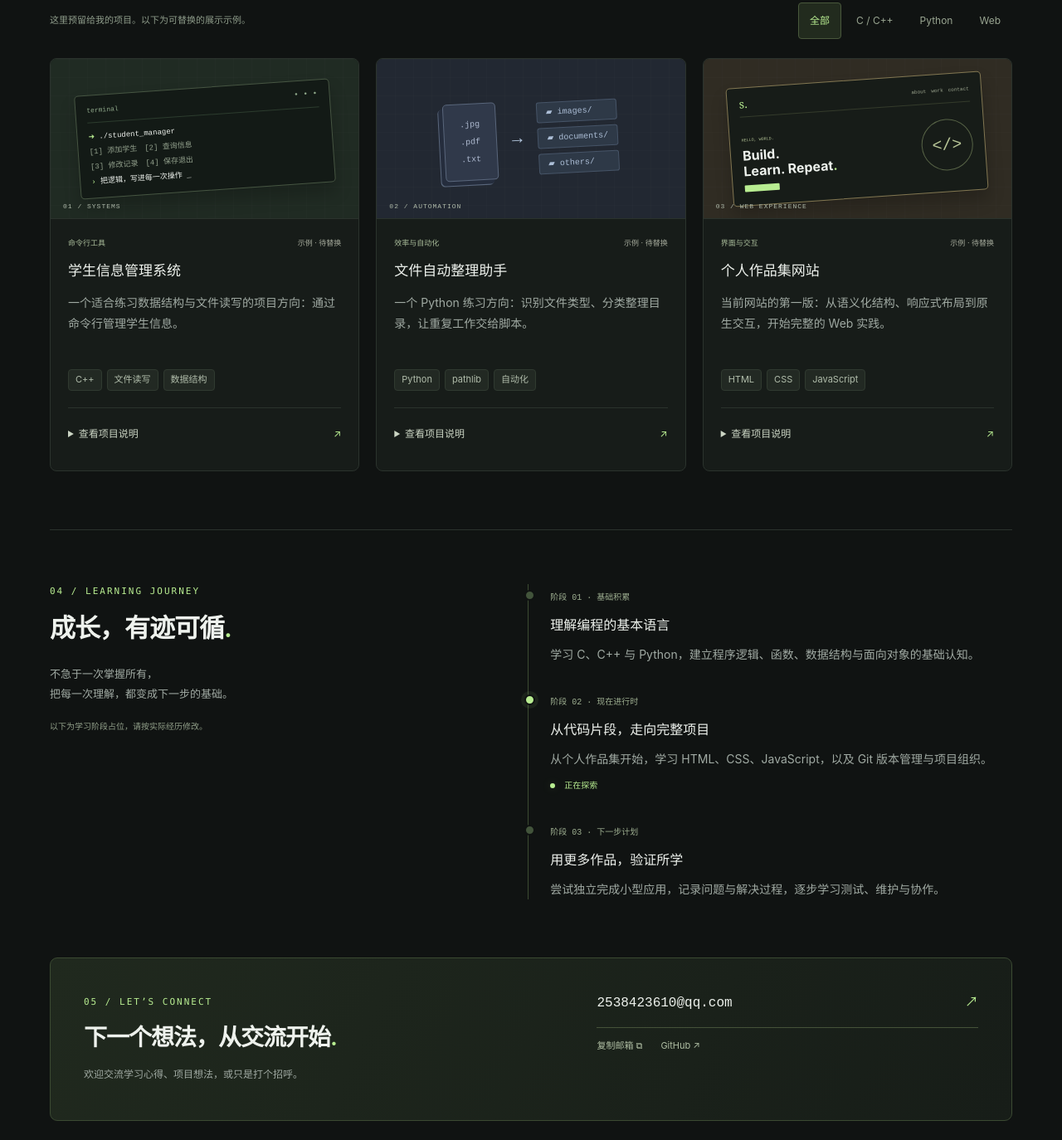
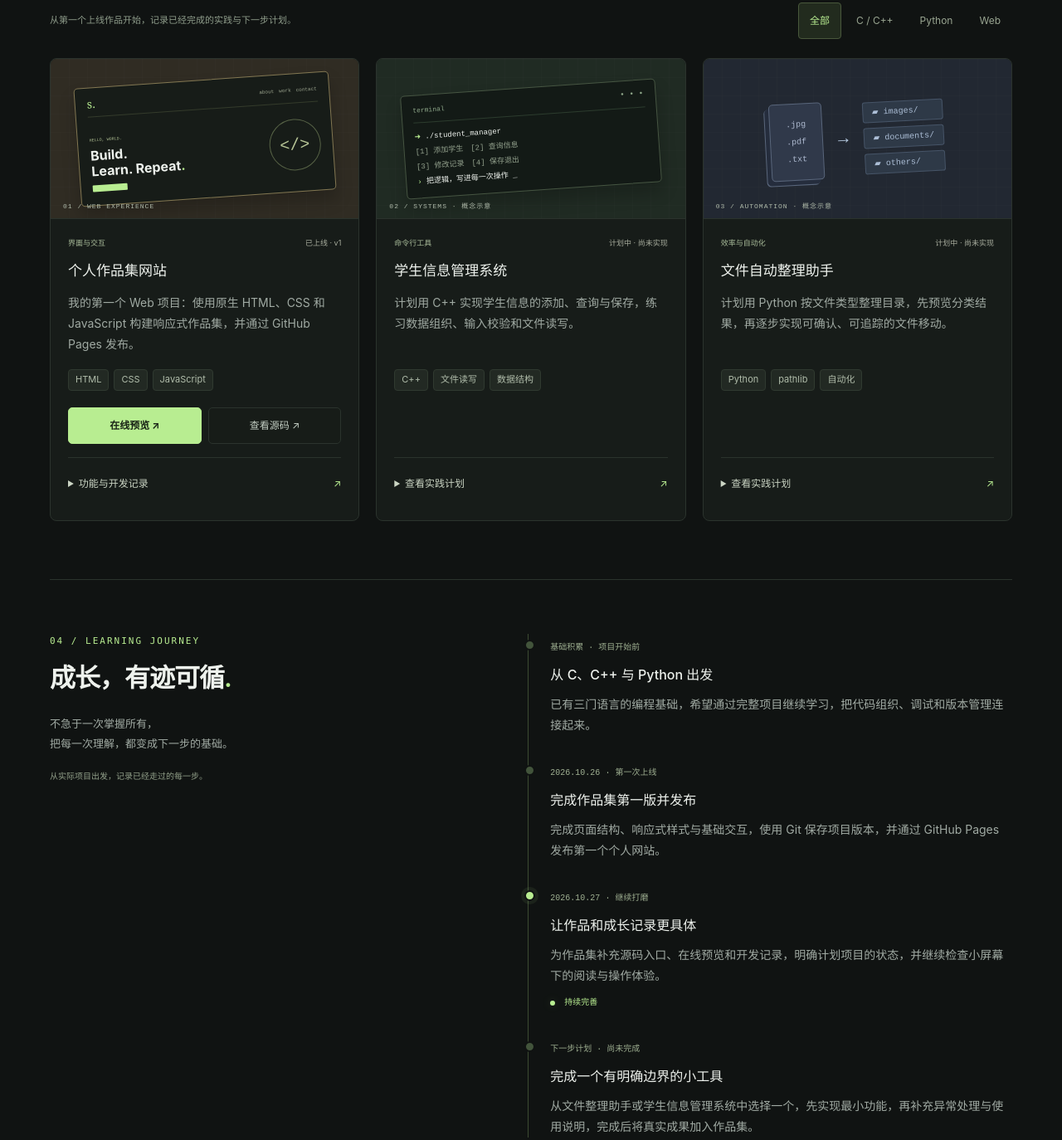
Before and after one commit to Sakura-Dt/Sakura-Dt.github.io, a plain HTML site: page index.html in a window 1280 px wide. Shown: the part 1878-3252 px from the top of the page at 83% size. Drawn offline with Linux system fonts and the light colour scheme.

Commit message:
feat: refine project showcase and learning milestones

```diff
--- a/assets/css/style.css
+++ b/assets/css/style.css
@@ -155,6 +155,9 @@ h3 { font-size: 17px; font-weight: 550; }
 .project-body .tags { margin-top: 17px; }
 details { border-top: 1px solid var(--border); margin-top: auto; padding-top: 10px; font-size: 12px; }
 .project-body .tags { margin-bottom: 20px; }
+/* 项目入口保持可见；允许窄屏或较长链接文字自动换行。 */
+.project-links { display: flex; flex-wrap: wrap; gap: 8px; margin-bottom: 16px; }
+.project-links .button { flex: 1 1 110px; min-height: 44px; padding: 8px 12px; font-size: 12px; }
 summary { min-height: 44px; padding-block: 10px; cursor: pointer; color: #cbd5c4; }
 summary span { float: right; color: var(--accent); }
 details p { margin-top: 12px; color: var(--muted); font-size: 14px; }
@@ -167,7 +170,7 @@ details p { margin-top: 12px; color: var(--muted); font-size: 14px; }
 .timeline li { position: relative; padding-bottom: 29px; }
 .timeline li:last-child { padding-bottom: 0; }
 .timeline li::before { position: absolute; content: ""; left: -31px; top: 7px; width: 9px; height: 9px; border-radius: 50%; background: #42543b; border: 2px solid var(--bg); }
-.timeline li:nth-child(2)::before { background: var(--accent); box-shadow: 0 0 0 4px #b8ed9112; }
+.timeline li:has(.current-label)::before { background: var(--accent); box-shadow: 0 0 0 4px #b8ed9112; }
 .timeline-phase { font: 10px ui-monospace, monospace; color: #9eaf91; }
 .timeline h3 { font-size: 16px; margin-top: 8px; }
 .timeline p { font-size: 14px; color: var(--muted); margin-top: 8px; }
--- a/index.html
+++ b/index.html
@@ -147,7 +147,7 @@ me.build(<span class="code-green">"something meaningful"</span>)<span class="acc
           <span class="section-aside">FROM LEARNING TO BUILDING</span>
         </div>
         <div class="project-toolbar">
-          <p>这里预留给我的项目。以下为可替换的展示示例。</p>
+          <p>从第一个上线作品开始，记录已经完成的实践与下一步计划。</p>
           <div class="filters" role="group" aria-label="按技术筛选项目">
             <button type="button" data-filter="all" aria-pressed="true">全部</button>
             <button type="button" data-filter="systems" aria-pressed="false">C / C++</button>
@@ -156,61 +156,8 @@ me.build(<span class="code-green">"something meaningful"</span>)<span class="acc
           </div>
         </div>
         <p id="filter-status" class="sr-only" aria-live="polite"></p>
-        <!-- TODO：将示例替换为真实项目，完成后添加真实仓库链接。 -->
+        <!-- TODO：计划中的两个练习项目完成后，再更新状态并添加真实仓库链接。 -->
         <div class="projects-grid">
-          <article class="project-card reveal" data-category="systems">
-            <div class="project-preview preview-system" aria-hidden="true">
-              <div class="terminal-mini">
-                <div class="mini-title">
-                  terminal <span>● ● ●</span>
-                </div>
-                <p><span>➜</span> ./student_manager</p>
-                <p class="terminal-muted">[1] 添加学生　[2] 查询信息</p>
-                <p class="terminal-muted">[3] 修改记录　[4] 保存退出</p>
-                <p><span>›</span> 把逻辑，写进每一次操作 _</p>
-              </div>
-              <span class="preview-index">01 / SYSTEMS</span>
-            </div>
-            <div class="project-body">
-              <div class="project-meta">
-                <span>命令行工具</span><span>示例 · 待替换</span>
-              </div>
-              <h3>学生信息管理系统</h3>
-              <p>一个适合练习数据结构与文件读写的项目方向：通过命令行管理学生信息。</p>
-              <div class="tags">
-                <span>C++</span><span>文件读写</span><span>数据结构</span>
-              </div>
-              <details>
-                <summary>查看项目说明 <span>↗</span></summary>
-                <p>这是项目占位示例，尚未提供实现或源码。完成真实项目后，在这里补充功能、遇到的问题、解决方法与仓库链接。</p>
-              </details>
-            </div>
-          </article>
-          <article class="project-card reveal" data-category="python">
-            <div class="project-preview preview-python" aria-hidden="true">
-              <div class="file-illustration">
-                <span class="file-stack">.jpg<br>.pdf<br>.txt</span><span class="file-arrow">→</span>
-                <div class="folder-stack">
-                  <span>▰ images/</span><span>▰ documents/</span><span>▰ others/</span>
-                </div>
-              </div>
-              <span class="preview-index">02 / AUTOMATION</span>
-            </div>
-            <div class="project-body">
-              <div class="project-meta">
-                <span>效率与自动化</span><span>示例 · 待替换</span>
-              </div>
-              <h3>文件自动整理助手</h3>
-              <p>一个 Python 练习方向：识别文件类型、分类整理目录，让重复工作交给脚本。</p>
-              <div class="tags">
-                <span>Python</span><span>pathlib</span><span>自动化</span>
-              </div>
-              <details>
-                <summary>查看项目说明 <span>↗</span></summary>
-                <p>这是项目占位示例，尚未提供脚本。实践时建议先实现预览模式，确认文件移动计划，并考虑重名文件的处理。</p>
-              </details>
-            </div>
-          </article>
           <article class="project-card reveal" data-category="web">
             <div class="project-preview preview-web" aria-hidden="true">
               <div class="website-mini">
@@ -226,20 +173,79 @@ me.build(<span class="code-green">"something meaningful"</span>)<span class="acc
                   </div>
                 </div>
               </div>
-              <span class="preview-index">03 / WEB EXPERIENCE</span>
+              <span class="preview-index">01 / WEB EXPERIENCE</span>
             </div>
             <div class="project-body">
               <div class="project-meta">
-                <span>界面与交互</span><span>示例 · 待替换</span>
+                <span>界面与交互</span><span>已上线 · v1</span>
               </div>
               <h3>个人作品集网站</h3>
-              <p>当前网站的第一版：从语义化结构、响应式布局到原生交互，开始完整的 Web 实践。</p>
+              <p>我的第一个 Web 项目：使用原生 HTML、CSS 和 JavaScript 构建响应式作品集，并通过 GitHub Pages 发布。</p>
               <div class="tags">
                 <span>HTML</span><span>CSS</span><span>JavaScript</span>
               </div>
+              <div class="project-links" aria-label="个人作品集网站链接">
+                <a class="button button-primary" href="https://Sakura-Dt.github.io/" target="_blank" rel="noopener noreferrer">在线预览 ↗</a>
+                <a class="button button-secondary" href="https://github.com/Sakura-Dt/Sakura-Dt.github.io" target="_blank" rel="noopener noreferrer">查看源码 ↗</a>
+              </div>
               <details>
-                <summary>查看项目说明 <span>↗</span></summary>
-                <p>本项目已包含移动端导航、项目筛选和复制邮箱功能。阅读、修改并完成部署后，可替换此示例说明，添加自己的开发总结与仓库链接。</p>
+                <summary>功能与开发记录 <span>↗</span></summary>
+                <p><strong>已实现：</strong>手机与电脑自适应布局、移动端导航、项目分类筛选、邮箱复制及滚动淡入动画。</p>
+                <p><strong>排版问题：</strong>手机菜单展开时会推挤正文。将菜单改为依附顶部导航的浮层，并增大按钮触控区域，让小屏操作更稳定。</p>
+                <p><strong>动画与可用性：</strong>滚动淡入可能让键盘焦点落在尚未显示的卡片上。获得焦点时立即显示内容，同时支持系统的“减少动态效果”设置。</p>
+              </details>
+            </div>
+          </article>
+          <article class="project-card reveal" data-category="systems">
+            <div class="project-preview preview-system" aria-hidden="true">
+              <div class="terminal-mini">
+                <div class="mini-title">
+                  terminal <span>● ● ●</span>
+                </div>
+                <p><span>➜</span> ./student_manager</p>
+                <p class="terminal-muted">[1] 添加学生　[2] 查询信息</p>
+                <p class="terminal-muted">[3] 修改记录　[4] 保存退出</p>
+                <p><span>›</span> 把逻辑，写进每一次操作 _</p>
+              </div>
+              <span class="preview-index">02 / SYSTEMS · 概念示意</span>
+            </div>
+            <div class="project-body">
+              <div class="project-meta">
+                <span>命令行工具</span><span>计划中 · 尚未实现</span>
+              </div>
+              <h3>学生信息管理系统</h3>
+              <p>计划用 C++ 实现学生信息的添加、查询与保存，练习数据组织、输入校验和文件读写。</p>
+              <div class="tags">
+                <span>C++</span><span>文件读写</span><span>数据结构</span>
+              </div>
+              <details>
+                <summary>查看实践计划 <span>↗</span></summary>
+                <p>此项目尚未实现，上方预览仅为概念示意。第一步计划完成添加和查询，再实现文件保存，最后检查重复学号、无效输入和空文件等情况。</p>
+              </details>
+            </div>
+          </article>
+          <article class="project-card reveal" data-category="python">
+            <div class="project-preview preview-python" aria-hidden="true">
+              <div class="file-illustration">
+                <span class="file-stack">.jpg<br>.pdf<br>.txt</span><span class="file-arrow">→</span>
+                <div class="folder-stack">
+                  <span>▰ images/</span><span>▰ documents/</span><span>▰ others/</span>
+                </div>
+              </div>
+              <span class="preview-index">03 / AUTOMATION · 概念示意</span>
+            </div>
+            <div class="project-body">
+              <div class="project-meta">
+                <span>效率与自动化</span><span>计划中 · 尚未实现</span>
+              </div>
+              <h3>文件自动整理助手</h3>
+              <p>计划用 Python 按文件类型整理目录，先预览分类结果，再逐步实现可确认、可追踪的文件移动。</p>
+              <div class="tags">
+                <span>Python</span><span>pathlib</span><span>自动化</span>
+              </div>
+              <details>
+                <summary>查看实践计划 <span>↗</span></summary>
+                <p>此项目尚未实现，上方预览仅为概念示意。第一步计划只读扫描目录并输出分类清单，再处理同名文件和移动记录，使用测试目录验证后再整理真实文件。</p>
               </details>
             </div>
           </article>
@@ -251,24 +257,29 @@ me.build(<span class="code-green">"something meaningful"</span>)<span class="acc
             <p class="eyebrow">04 / LEARNING JOURNEY</p>
             <h2 id="journey-title">成长，有迹可循<span class="accent">.</span></h2>
             <p class="journey-intro">不急于一次掌握所有，<br>把每一次理解，都变成下一步的基础。</p>
-            <p class="placeholder-note">以下为学习阶段占位，请按实际经历修改。</p>
+            <p class="placeholder-note">从实际项目出发，记录已经走过的每一步。</p>
           </div>
           <ol class="timeline">
             <li class="reveal">
-              <span class="timeline-phase">阶段 01 · 基础积累</span>
-              <h3>理解编程的基本语言</h3>
-              <p>学习 C、C++ 与 Python，建立程序逻辑、函数、数据结构与面向对象的基础认知。</p>
+              <span class="timeline-phase">基础积累 · 项目开始前</span>
+              <h3>从 C、C++ 与 Python 出发</h3>
+              <p>已有三门语言的编程基础，希望通过完整项目继续学习，把代码组织、调试和版本管理连接起来。</p>
             </li>
             <li class="reveal">
-              <span class="timeline-phase">阶段 02 · 现在进行时</span>
-              <h3>从代码片段，走向完整项目</h3>
-              <p>从个人作品集开始，学习 HTML、CSS、JavaScript，以及 Git 版本管理与项目组织。</p>
-              <span class="current-label"><span class="status-dot"></span> 正在探索</span>
+              <span class="timeline-phase"><time datetime="2026-10-26">2026.10.26</time> · 第一次上线</span>
+              <h3>完成作品集第一版并发布</h3>
+              <p>完成页面结构、响应式样式与基础交互，使用 Git 保存项目版本，并通过 GitHub Pages 发布第一个个人网站。</p>
             </li>
             <li class="reveal">
-              <span class="timeline-phase">阶段 03 · 下一步计划</span>
-              <h3>用更多作品，验证所学</h3>
-              <p>尝试独立完成小型应用，记录问题与解决过程，逐步学习测试、维护与协作。</p>
+              <span class="timeline-phase"><time datetime="2026-10-27">2026.10.27</time> · 继续打磨</span>
+              <h3>让作品和成长记录更具体</h3>
+              <p>为作品集补充源码入口、在线预览和开发记录，明确计划项目的状态，并继续检查小屏幕下的阅读与操作体验。</p>
+              <span class="current-label"><span class="status-dot"></span> 持续完善</span>
+            </li>
+            <li class="reveal">
+              <span class="timeline-phase">下一步计划 · 尚未完成</span>
+              <h3>完成一个有明确边界的小工具</h3>
+              <p>从文件整理助手或学生信息管理系统中选择一个，先实现最小功能，再补充异常处理与使用说明，完成后将真实成果加入作品集。</p>
             </li>
           </ol>
         </div>
```
Also changed, not shown: README.md.
